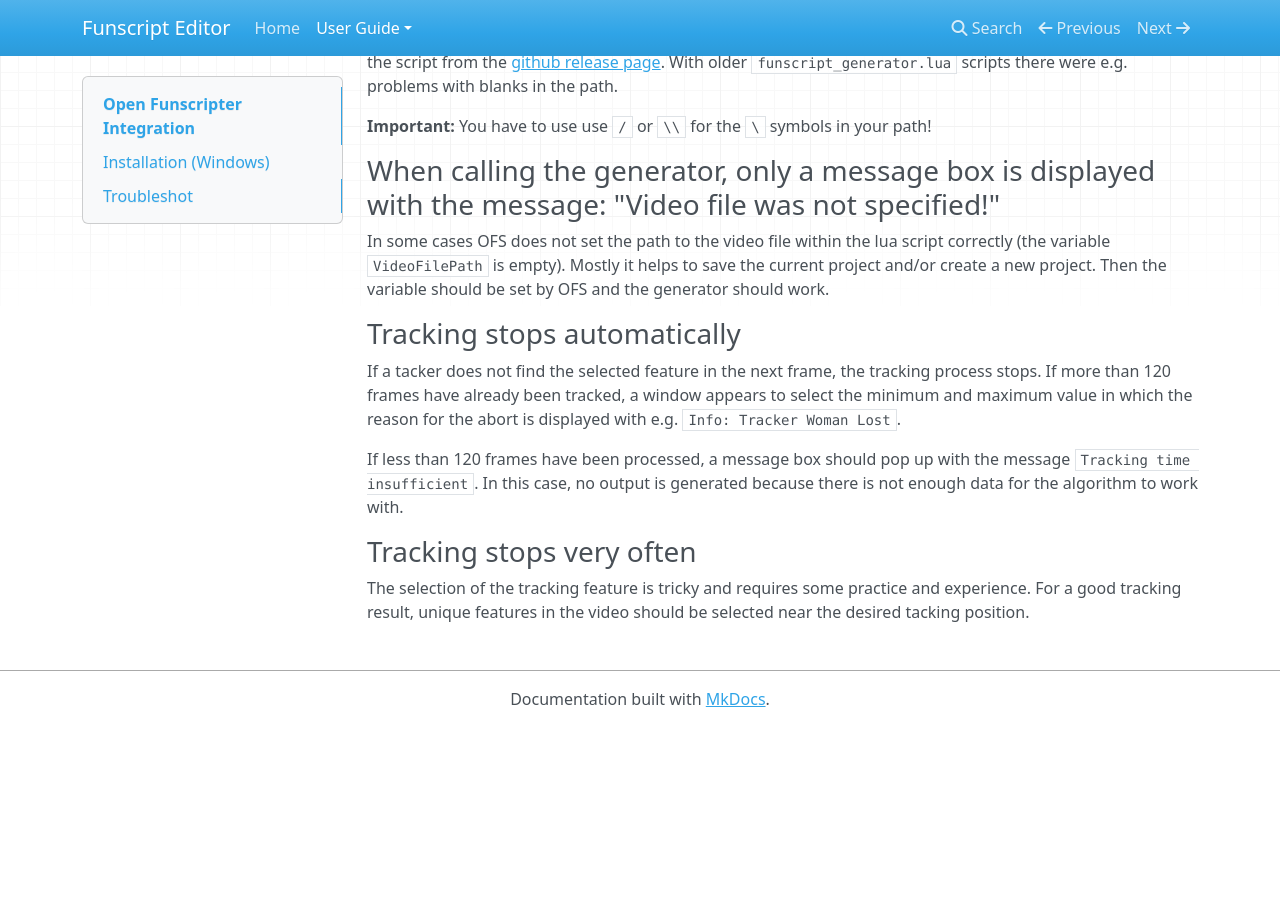
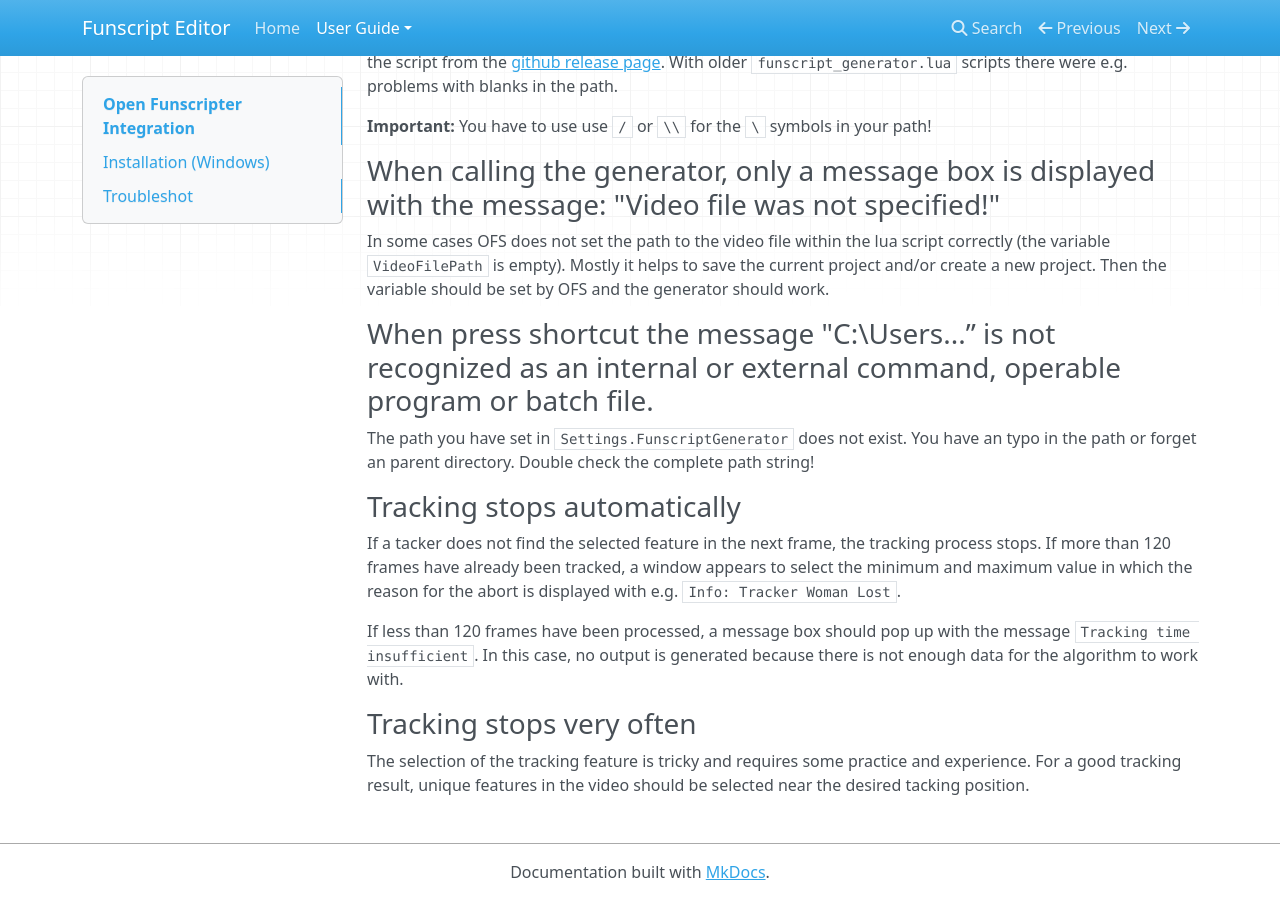
Before and after one commit to michael-mueller-git/Python-Funscript-Editor, an MkDocs documentation site: the page built from docs/app/docs/user-guide/ofs-integration.md, in a window 1280 px wide and 900 px high, scrolled down 3693 px. Built offline with MkDocs 1.6.1, drawn with Linux system fonts in a browser that asks for light colours; nearby versions of some CDN libraries; before the commit the page ends 4420 px from its top, so only the background shows below that.

Commit message:
update docs

```diff
--- a/docs/app/docs/user-guide/ofs-integration.md
+++ b/docs/app/docs/user-guide/ofs-integration.md
@@ -49,6 +49,10 @@ If you are using an older version of the `funscript_generator.lua` you should do
 
 In some cases OFS does not set the path to the video file within the lua script correctly (the variable `VideoFilePath` is empty). Mostly it helps to save the current project and/or create a new project. Then the variable should be set by OFS and the generator should work.
 
+### When press shortcut the message "C:\Users\...” is not recognized as an internal or external command, operable program or batch file.
+
+The path you have set in `Settings.FunscriptGenerator` does not exist. You have an typo in the path or forget an parent directory. Double check the complete path string!
+
 ### Tracking stops automatically
 
 If a tacker does not find the selected feature in the next frame, the tracking process stops. If more than 120 frames have already been tracked, a window appears to select the minimum and maximum value in which the reason for the abort is displayed with e.g. `Info: Tracker Woman Lost`.
```
